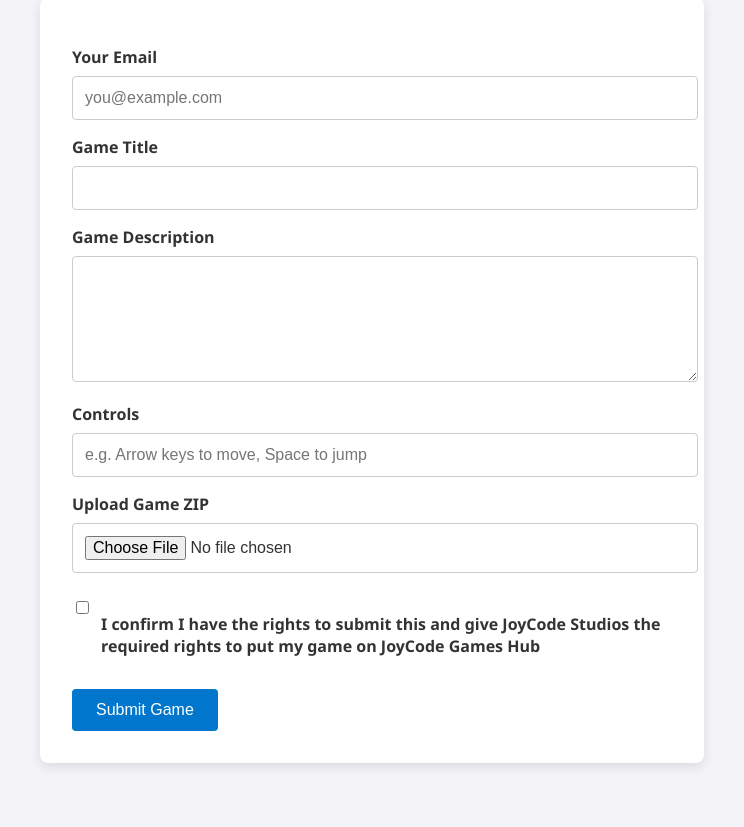
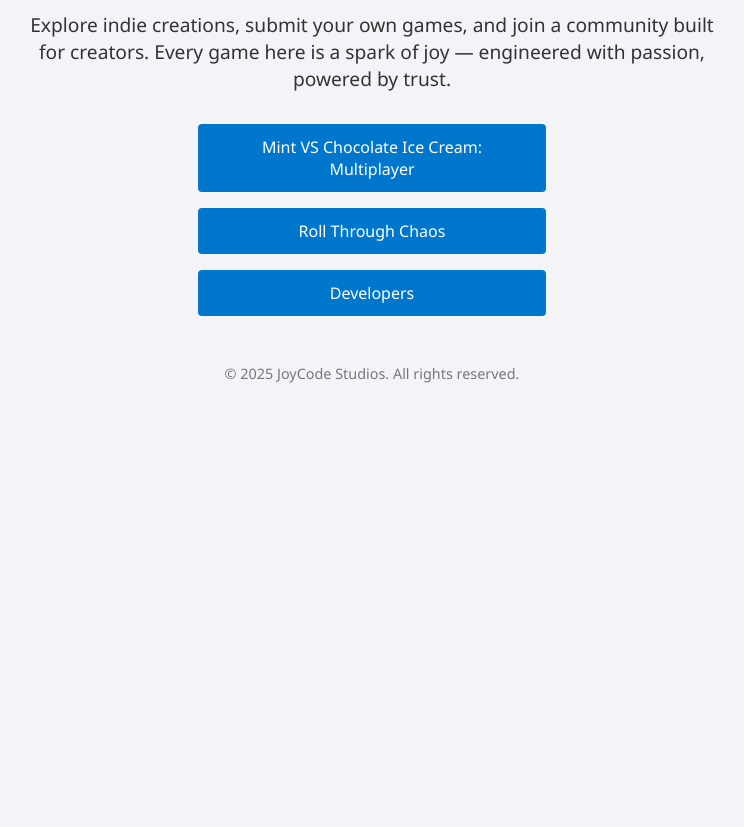
Before and after one commit to JoyCode-Studios/JoyCode-Games, a plain HTML site: page index.html in a window 1280 px wide. Shown: the part 130-957 px from the top of the page, without its empty margins (268-1012 px from the left). After the commit the page ends 800 px from the top, so only its background shows below. Drawn offline with Linux system fonts and the light colour scheme.

Commit message:
Add files via upload

```diff
--- a/index.html
+++ b/index.html
@@ -3,7 +3,7 @@
 <head>
   <meta charset="UTF-8" />
   <meta name="viewport" content="width=device-width, initial-scale=1.0"/>
-  <title>JoyCode Games Hub Developers</title>
+  <title>JoyCode Games Hub</title>
   <style>
     body {
       font-family: 'Segoe UI', sans-serif;
@@ -11,101 +11,69 @@
       color: #333;
       margin: 0;
       padding: 2rem;
+      text-align: center;
+    }
+
+    header {
+      margin-bottom: 2rem;
     }
 
     h1 {
-      text-align: center;
+      font-size: 2.5rem;
       color: #2b2d42;
     }
 
-    form {
-      max-width: 600px;
-      margin: 2rem auto;
-      background: #fff;
-      padding: 2rem;
-      border-radius: 8px;
-      box-shadow: 0 4px 12px rgba(0,0,0,0.1);
+    p {
+      font-size: 1.2rem;
+      max-width: 700px;
+      margin: 1rem auto 2rem;
     }
 
-    label {
-      display: block;
-      margin-top: 1rem;
-      font-weight: bold;
+    .button-container {
+      display: flex;
+      flex-direction: column;
+      gap: 1rem;
+      align-items: center;
+      margin-top: 2rem;
     }
 
-    input[type="text"],
-    input[type="email"],
-    textarea,
-    input[type="file"] {
-      width: 100%;
-      padding: 0.75rem;
-      margin-top: 0.5rem;
-      border: 1px solid #ccc;
-      border-radius: 4px;
-      font-size: 1rem;
-    }
-
-    textarea {
-      resize: vertical;
-      min-height: 100px;
-    }
-
-    .checkbox-container {
-      margin-top: 1.5rem;
-      display: flex;
-      align-items: flex-start;
-    }
-
-    .checkbox-container input[type="checkbox"] {
-      margin-right: 0.75rem;
-      margin-top: 0.2rem;
-    }
-
-    button {
-      margin-top: 2rem;
+    a.button {
+      display: inline-block;
+      width: 300px;
       padding: 0.75rem 1.5rem;
       background-color: #0077cc;
       color: white;
-      border: none;
+      text-decoration: none;
       border-radius: 4px;
       font-size: 1rem;
-      cursor: pointer;
+      transition: background-color 0.3s ease;
     }
 
-    button:hover {
+    a.button:hover {
       background-color: #005fa3;
+    }
+
+    footer {
+      margin-top: 3rem;
+      font-size: 0.9rem;
+      color: #777;
     }
   </style>
 </head>
 <body>
-  <h1>JoyCode Games Hub Developers</h1>
-  <form action="https://formsubmit.co/joy-game-dev@joycode.co.uk" method="POST" enctype="multipart/form-data">
-    <label for="email">Your Email</label>
-    <input type="email" id="email" name="Developer Email" placeholder="you@example.com" required />
+  <header>
+    <h1>Welcome to JoyCode Games Hub</h1>
+    <p>Explore indie creations, submit your own games, and join a community built for creators. Every game here is a spark of joy — engineered with passion, powered by trust.</p>
+  </header>
 
-    <label for="title">Game Title</label>
-    <input type="text" id="title" name="Game Title" required />
+  <div class="button-container">
+    <a href="genres/puzzle/index.html" class="button">Mint VS Chocolate Ice Cream: Multiplayer</a>
+    <a href="genres/racing/index.html" class="button">Roll Through Chaos</a>
+    <a href="developers.html" class="button">Developers</a>
+  </div>
 
-    <label for="description">Game Description</label>
-    <textarea id="description" name="Description" required></textarea>
-
-    <label for="controls">Controls</label>
-    <input type="text" id="controls" name="Controls" placeholder="e.g. Arrow keys to move, Space to jump" required />
-
-    <label for="zip">Upload Game ZIP</label>
-    <input type="file" id="zip" name="Game ZIP" accept=".zip" required />
-
-    <div class="checkbox-container">
-      <input type="checkbox" id="rights-confirmation" name="Rights Confirmation" required />
-      <label for="rights-confirmation">
-        I confirm I have the rights to submit this and give JoyCode Studios the required rights to put my game on JoyCode Games Hub
-      </label>
-    </div>
-
-    <input type="hidden" name="_next" value="https://joycode.co.uk/thank-you.html" />
-    <input type="hidden" name="_captcha" value="false" />
-
-    <button type="submit">Submit Game</button>
-  </form>
+  <footer>
+    &copy; 2025 JoyCode Studios. All rights reserved.
+  </footer>
 </body>
 </html>
```
